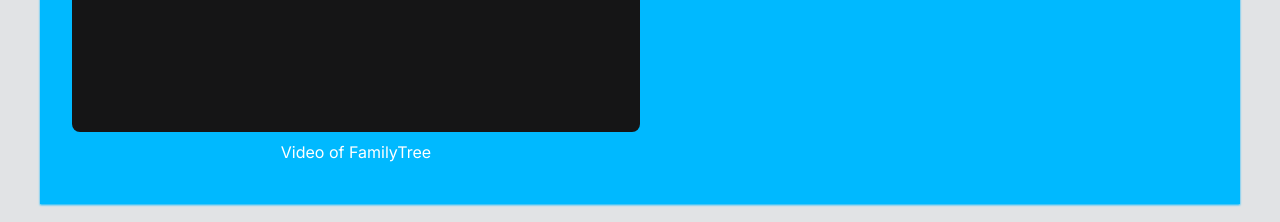
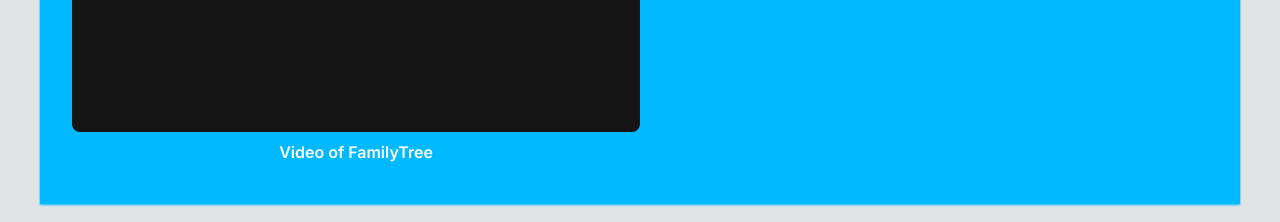
Before and after one commit to nardis9501/famdesc-landingpage, a Next.js app: page / in a window 1280 px wide. Shown: the part 1020-1242 px from the top of the page. Built offline with nearby package versions, Linux system fonts and the light colour scheme; what @midudev/tailwind-animations would draw is missing.

Commit message:
fix: change the font weight of the video footer

```diff
--- a/components/Home/Home.js
+++ b/components/Home/Home.js
@@ -8,6 +8,7 @@ import { fadeIn } from "@/utils/motionTransitions";
 import TestimonialsSlider from "../Testimonials/TestimonialsSlider";
 import FeatureCard from "../BenefitsList/FeatureCard";
 import FrontCover from "../FrontCover/FrontCover";
+import SponsorButton from "../sponsor/SponsorButton";
 export default function Home(props) {
   const { color } = useAppContext();
 
@@ -41,7 +42,7 @@ export default function Home(props) {
                     src="/promo.mp4"
                     frameborder="0"
                   ></iframe>
-                  <p className="p-2">Video of FamilyTree</p>
+                  <p className="p-2 font-semibold">Video of FamilyTree</p>
                 </div>
               </section>
               <TestimonialsSlider />
```
